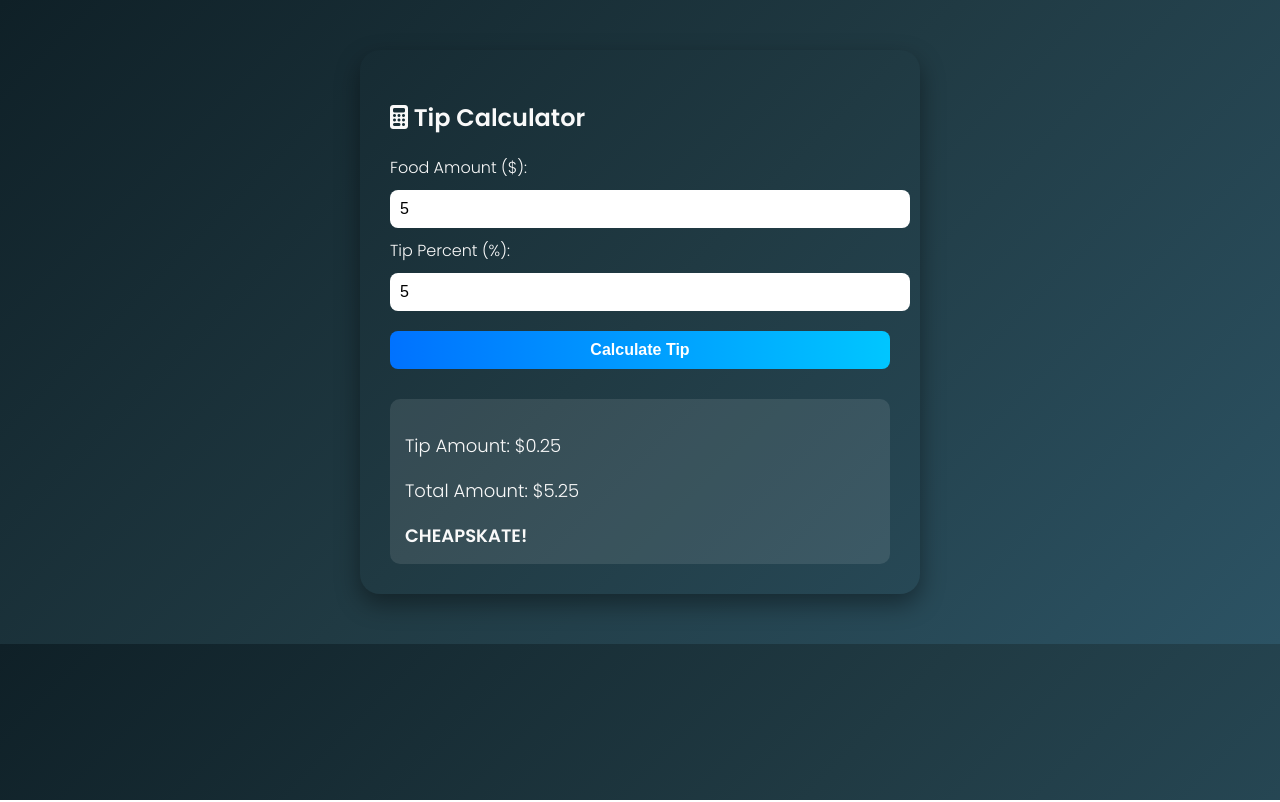
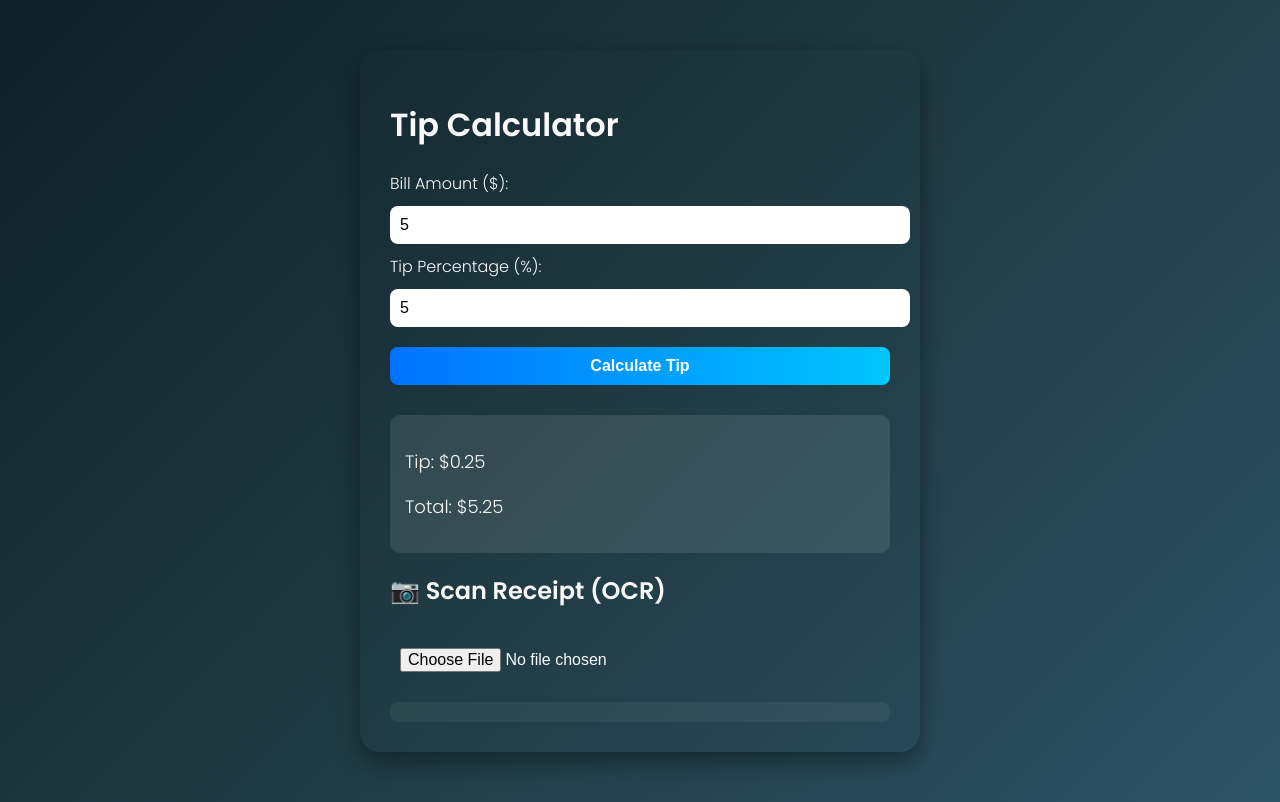
Before and after one commit to Ciiiv/Tip_Calculator, a plain HTML site: page index.html in a window 1280 px wide. Both pictures are taken after typing "5", "5" into the empty fields and a click on the button "Calculate Tip". Drawn offline with Linux system fonts and the light colour scheme.

Commit message:
Adding OCR

```diff
--- a/index.html
+++ b/index.html
@@ -2,8 +2,10 @@
 <html>
 <head>
   <title>Tip Calculator</title>
+  <meta name="viewport" content="width=device-width, initial-scale=1.0" />
   <link href="https://fonts.googleapis.com/css2?family=Poppins:wght@300;600&display=swap" rel="stylesheet">
   <link rel="stylesheet" href="https://cdnjs.cloudflare.com/ajax/libs/font-awesome/6.5.0/css/all.min.css">
+  <script src="https://cdn.jsdelivr.net/npm/tesseract.js@4.0.2/dist/tesseract.min.js"></script>
   <style>
     body {
       font-family: 'Poppins', sans-serif;
@@ -52,48 +54,72 @@
       border-radius: 10px;
       font-size: 18px;
     }
+
+    #ocr-output {
+      font-size: 14px;
+      white-space: pre-wrap;
+      margin-top: 10px;
+      background-color: rgba(255,255,255,0.05);
+      padding: 10px;
+      border-radius: 8px;
+    }
   </style>
 </head>
 <body>
-  <h2><i class="fa-solid fa-calculator"></i> Tip Calculator</h2>
-  <label>Food Amount ($):</label>
-  <input type="number" id="foodAmount" step="0.01">
+  <h1>Tip Calculator</h1>
 
-  <label>Tip Percent (%):</label>
-  <input type="number" id="tipPercent" step="0.01">
+  <label for="billAmount">Bill Amount ($):</label>
+  <input type="number" id="billAmount" placeholder="Enter bill amount" />
+
+  <label for="tipPercentage">Tip Percentage (%):</label>
+  <input type="number" id="tipPercentage" placeholder="Enter tip percentage" />
 
   <button onclick="calculateTip()">Calculate Tip</button>
 
   <div id="result"></div>
 
+  <h2>📷 Scan Receipt (OCR)</h2>
+  <input type="file" accept="image/*" capture="environment" id="receipt-upload" />
+  <div id="ocr-output"></div>
+
   <script>
     function calculateTip() {
-      const foodAmount = parseFloat(document.getElementById('foodAmount').value);
-      const tipPercent = parseFloat(document.getElementById('tipPercent').value);
+      const billAmount = parseFloat(document.getElementById('billAmount').value);
+      const tipPercentage = parseFloat(document.getElementById('tipPercentage').value);
 
-      if (isNaN(foodAmount) || isNaN(tipPercent)) {
-        document.getElementById('result').innerText = "Please enter valid numbers.";
+      if (isNaN(billAmount) || isNaN(tipPercentage)) {
+        alert('Please enter valid numbers.');
         return;
       }
 
-      const tipAmount = foodAmount * (tipPercent / 100);
-      const total = foodAmount + tipAmount;
+      const tipAmount = billAmount * (tipPercentage / 100);
+      const totalAmount = billAmount + tipAmount;
 
-      let comment = '';
-      if (tipPercent >= 18) {
-        comment = "You're a Saint!";
-      } else if (tipPercent >= 15) {
-        comment = "Good Tip!";
+      document.getElementById('result').innerHTML =
+        `<p>Tip: $${tipAmount.toFixed(2)}</p><p>Total: $${totalAmount.toFixed(2)}</p>`;
+    }
+
+    document.getElementById('receipt-upload').addEventListener('change', async (e) => {
+      const file = e.target.files[0];
+      if (!file) return;
+
+      document.getElementById('ocr-output').textContent = 'Scanning receipt...';
+
+      const result = await Tesseract.recognize(file, 'eng', {
+        logger: m => console.log(m)
+      });
+
+      const text = result.data.text;
+      document.getElementById('ocr-output').textContent = text;
+
+      const match = text.match(/subtotal\s*[:\-]?\s*\$?([\d,.]+)/i);
+      if (match) {
+        const subtotal = parseFloat(match[1].replace(/,/g, ''));
+        document.getElementById('billAmount').value = subtotal.toFixed(2);
       } else {
-        comment = "CHEAPSKATE!";
+        alert('Could not find "Subtotal" in the scanned receipt text.');
       }
-
-      document.getElementById('result').innerHTML = `
-        <p>Tip Amount: $${tipAmount.toFixed(2)}</p>
-        <p>Total Amount: $${total.toFixed(2)}</p>
-        <strong>${comment}</strong>
-      `;
-    }
+    });
   </script>
 </body>
 </html>
```
